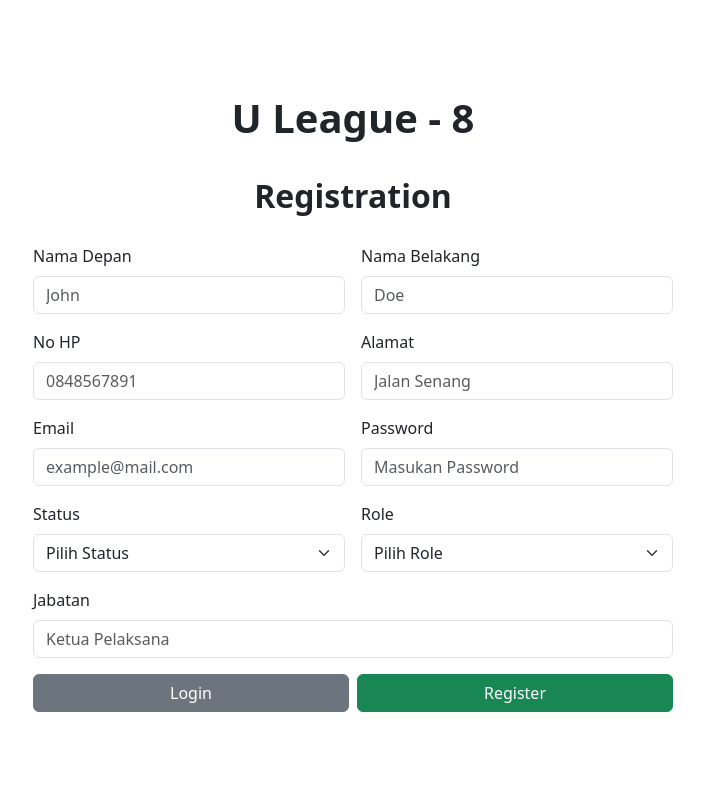
After one commit to basdat-8/uleague-8, a Django app: page /registration in a window 1280 px wide. The commit adds this page. Shown: the whole page, without its empty margins (287-991 px from the left). Run offline with Django 4.2, Linux system fonts and the light colour scheme; some libraries are stand-ins or nearby versions.

Commit message:
created authentication page

```diff
--- /dev/null
+++ b/authentication/templates/base_authentication.html
@@ -0,0 +1,11 @@
+{% extends "base.html" %}
+
+{% block content %}
+<div class="w-100 vh-100 d-flex justify-content-center align-items-center">
+    <div class="d-flex flex-column gap-4 align-items-center w-50">
+        <span class="fw-bold fs-1">U League - 8</span>
+        {% block authentication_content %}
+        {% endblock authentication_content %}
+    </div>
+</div>
+{% endblock %}
--- /dev/null
+++ b/authentication/templates/registration.html
@@ -0,0 +1,69 @@
+{% extends "base_authentication.html" %}
+
+{% block authentication_content %}
+<form action="" class="d-flex flex-column gap-4 align-items-center w-100">
+    <span class="fw-semibold fs-2">Registration</span>
+    <div class="d-flex flex-column gap-3 w-100">
+        <div class="d-flex w-100 gap-3">
+            <div class="d-flex flex-column gap-2 w-50">
+                <label for="first-name">Nama Depan</label>
+                <input class="form-control" id="first-name" type="text" placeholder="John">
+            </div>
+            <div class="d-flex flex-column gap-2 w-50">
+                <label for="last-name">Nama Belakang</label>
+                <input class="form-control" id="last-name" type="text" placeholder="Doe">
+            </div>
+        </div>
+        <div class="d-flex w-100 gap-3">
+            <div class="d-flex flex-column gap-2 w-50">
+                <label for="phone-number">No HP</label>
+                <input class="form-control" id="phone-number" type="tel" placeholder="0848567891">
+            </div>
+            <div class="d-flex flex-column gap-2 w-50">
+                <label for="address">Alamat</label>
+                <input class="form-control" id="address" type="text" placeholder="Jalan Senang">
+            </div>
+        </div>
+        <div class="d-flex w-100 gap-3">
+            <div class="d-flex flex-column gap-2 w-50">
+                <label for="email">Email</label>
+                <input class="form-control" id="email" type="email" placeholder="example@mail.com">
+            </div>
+            <div class="d-flex flex-column gap-2 w-50">
+                <label for="password">Password</label>
+                <input class="form-control" id="password" type="password" placeholder="Masukan Password">
+            </div>
+        </div>
+        <div class="d-flex w-100 gap-3">
+            <div class="d-flex flex-column gap-2 w-50">
+                <label for="status">Status</label>
+                <select id="status" class="form-select" aria-label="Default select example">
+                    <option selected>Pilih Status</option>
+                    <option value="mahasiswa">mahasiswa</option>
+                    <option value="dosen">dosen</option>
+                    <option value="tendik">tendik</option>
+                    <option value="umum">umum</option>
+                    <option value="alumni">alumni</option>
+                  </select>
+            </div>
+            <div class="d-flex flex-column gap-2 w-50">
+                <label for="role">Role</label>
+                <select id="role" class="form-select" aria-label="Default select example">
+                    <option selected>Pilih Role</option>
+                    <option value="manajer">manajer</option>
+                    <option value="penonton">penonton</option>
+                    <option value="panitia">panitia</option>
+                </select>
+            </div>
+        </div>
+        <div class="d-flex flex-column gap-2 w-100">
+            <label for="jabatan">Jabatan</label>
+            <input class="form-control" id="jabatan" type="text" placeholder="Ketua Pelaksana">
+        </div>
+        <div class="d-flex gap-2 w-100">
+            <button class="btn-secondary btn w-50">Login</button>
+            <button class="btn-success btn w-50">Register</button>
+        </div>
+    </div>
+</form>
+{% endblock %}
--- a/authentication/urls.py
+++ b/authentication/urls.py
@@ -1,8 +1,9 @@
 from django.urls import path
-from authentication.views import show_login_page
+from authentication.views import show_login_page, show_registration_page
 
 app_name = 'authentication'
 
 urlpatterns = [
-    path('', show_login_page, name='show_login_page'),
+    path('login', show_login_page, name='show_login_page'),
+    path('registration', show_registration_page, name='show_registration_page'),
 ]
--- a/authentication/views.py
+++ b/authentication/views.py
@@ -2,3 +2,6 @@ from django.shortcuts import render
 
 def show_login_page(request):
     return render(request, 'login.html')
+
+def show_registration_page(request):
+    return render(request, 'registration.html')
```
Also changed, not shown: authentication/templates/login.html (+20 -2 lines).
